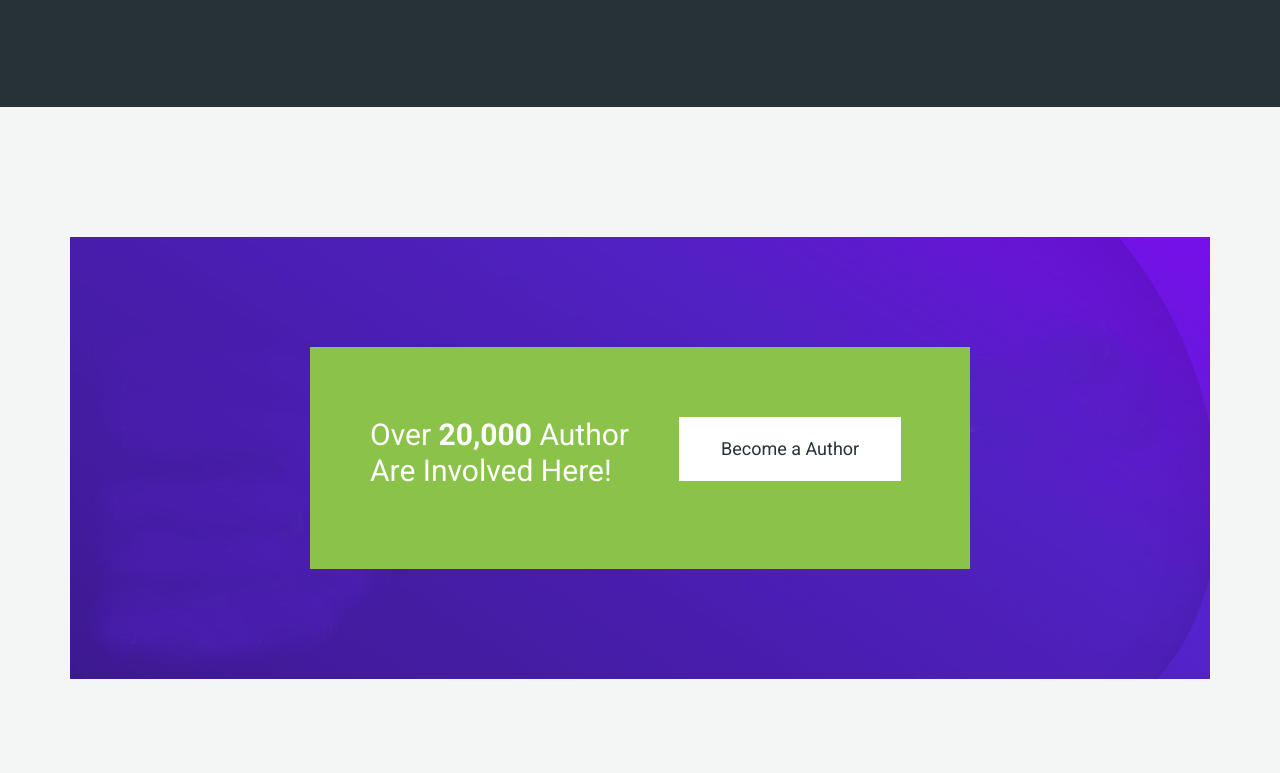
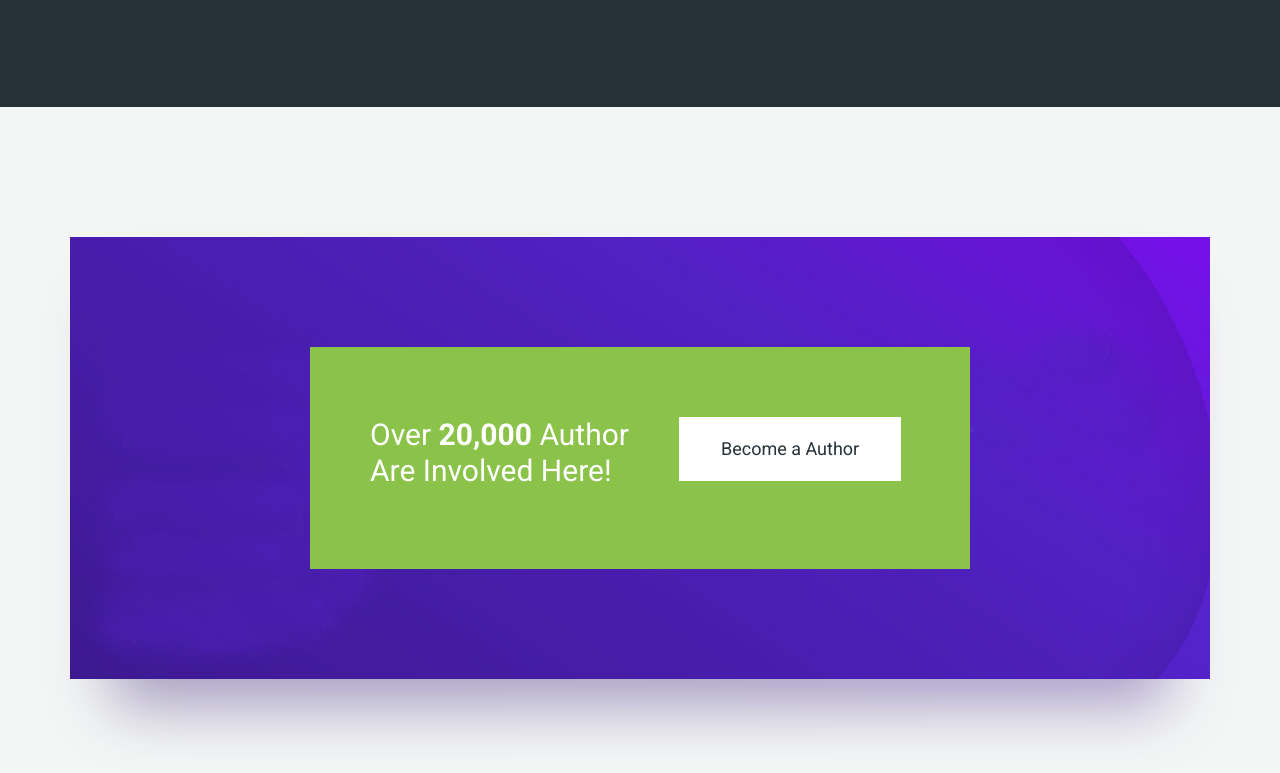
Before and after one commit to BatmanQB/market, a website: page app/index.html in a window 1280 px wide. Shown: the part 3987-4760 px from the top of the page. Drawn offline with nearby package versions, Linux system fonts and the light colour scheme; files whose address does not match are found by name.

Commit message:
shadow added

```diff
--- a/app/scss/style.scss
+++ b/app/scss/style.scss
@@ -699,7 +699,8 @@ ul{
 }
 
 .banner{
-    background: #f4f6f5;
+    background: url(../img/bg_banner_blur.png) 50% 75% no-repeat #f4f6f5;
+
     padding: 130px 0px 137px;
 
     text-align: center;
```
Also changed, not shown: app/css/style.css, app/img/bg_banner_blur.png (added).
